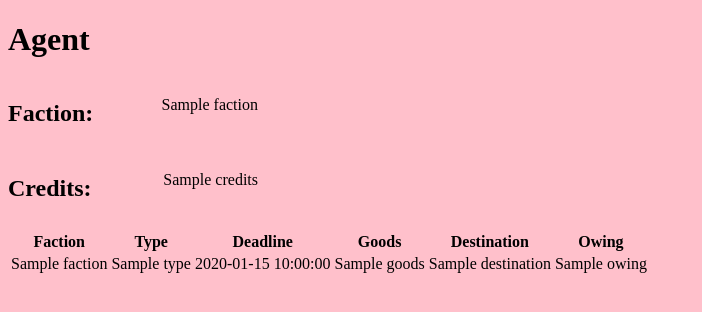
After one commit to SMAKWANA01/minirepo, a Flask app: template templates/summary.html in a window 1280 px wide. The commit adds this page. Shown: the top 312 px of the page, without its empty margins (0-702 px from the left). Run offline with Flask 3, Linux system fonts and the light colour scheme; the template is opened without the code that fills it: most values are stand-ins (such as "Sample title", 1, 10 or a date in 2020).

Commit message:
finished summaries page

```diff
--- a/main.py
+++ b/main.py
@@ -1,5 +1,7 @@
 import json
 import requests
+from flask import Flask, render_template
+from my_classes import *
 
 #------------------------CONSTANTS------------------------#
 API_STATUS = "https://api.spacetraders.io/v2/"
@@ -9,35 +11,34 @@ MY_ACCOUNT = "https://api.spacetraders.io/v2/my/agent"
 MY_CONTRACTS = "https://api.spacetraders.io/v2/my/contracts"
 MY_SHIPS = "https://api.spacetraders.io/v2/my/ships"
 
-def register_agent():
-    try:
-        username = agent_name.get()
-        faction = next(
-            iter(
-                [
-                    symbol
-                    for symbol, name in get_faction_lookups().items()
-                    if name == agent_faction.get()
-                ]
-            )
-        )
+#------------------------Test data for now init-------------------------#
+error_message = "This is an error message"
+agent_name, faction, credits = "saurabh", "test faction", 6767
 
-        response = requests.post(
-            CLAIM_USER,
-            data={"faction": faction, "symbol": username},
-        )
-        if response.status_code < 400:
-            result = response.json()
-            # used to hold the token for later
-            result["data"]["agent"]["token"] = result["data"]["token"]
-            store_agent_login(result["data"]["agent"])
-            show_agent_summary(result["data"]["agent"])
-            agent_name.set("")
-        else:
-            print("Failed:", response.status_code, response.reason, response.text)
+#test contract to test with summary page
+my_contracts = Contracts({
+    "faction":"best faction",
+    "type" : "transport",
+    "deadline" : "2024-06-30T23:59:00.000Z",
+    "goods" : "food",
+    "destination" : "earth",
+    "owing" : 1000
+})
 
-    except StopIteration:
-        print("Did they pick a faction?")
+app = Flask(__name__)
 
-    except ConnectionError as ce:
-        print("Failed:", ce)
+@app.route("/")
+def index():
+    return render_template("index.html")
+
+
+@app.route("/error")
+def error():
+    return render_template("error.html")
+
+@app.route("/summary")
+def summary():
+    return render_template("summary.html", agent_name=agent_name, contracts= [my_contracts, my_contracts])
+
+if __name__ == "__main__":
+    app.run(debug=True)
--- /dev/null
+++ b/static/styles.css
@@ -0,0 +1,9 @@
+.row{
+    display: flex;
+    justify-content: space-between;
+    width: 250px;
+    margin-bottom: 8px;
+}
+
+
+body { background: pink; }
--- a/pages/error.html
+++ b/templates/error.html
@@ -4,6 +4,9 @@
     <meta charset="UTF-8">
     <meta name="viewport" content="width=device-width, initial-scale=1.0">
     <title>error</title>
+    <link rel="stylesheet" href="{{ url_for('static', filename='styles.css') }}">
+
+
 </head>
 <body>
     <h1>{{ error_code }} Error</h1>
--- a/pages/index.html
+++ b/templates/index.html
@@ -4,6 +4,9 @@
     <meta charset="UTF-8">
     <meta name="viewport" content="width=device-width, initial-scale=1.0">
     <title>Space Traders</title>
+    <link rel="stylesheet" href="{{ url_for('static', filename='styles.css') }}">
+
+
 </head>
 <body>
     <h1>Login</h1>
--- /dev/null
+++ b/templates/summary.html
@@ -0,0 +1,53 @@
+<!DOCTYPE html>
+<html lang="en">
+<head>
+    <meta charset="UTF-8">
+    <meta name="viewport" content="width=device-width, initial-scale=1.0">
+    <title>Summary for {{ agent_name }}</title>
+    <link rel="stylesheet" href="{{ url_for('static', filename='styles.css') }}">
+
+
+</head>
+<body>
+    <div id="agent_info">
+        <h1>Agent</h1>
+
+        <div class="row">
+            <h2>Faction:</h2>
+            <p>{{ faction }}</p>
+        </div>
+
+        <div class="row">
+            <h2>Credits:</h2>
+            <p>{{ credits }}</p>
+        </div>
+    </div>
+
+    <div class="contracts">
+        <table>
+            <tr>
+                <th>Faction</th>
+                <th>Type</th>
+                <th>Deadline</th>
+                <th>Goods</th>
+                <th>Destination</th>
+                <th>Owing</th>
+            </tr>
+
+            {% for contract in contracts %}
+                <tr>
+                    <td>{{ contract.faction }}</td>
+                    <td>{{ contract.type }}</td>
+                    <td>{{ contract.deadline }}</td>
+                    <td>{{ contract.goods }}</td>
+                    <td>{{ contract.destination }}</td>
+                    <td>{{ contract.owing }}</td>
+                </tr>
+            {% endfor %}
+
+        </table>
+    </div>
+
+
+</body>
+</html>
```
Also changed, not shown: my_classes.py (added, +14 -0 lines), pages/summary.html (deleted, +0 -16 lines).
